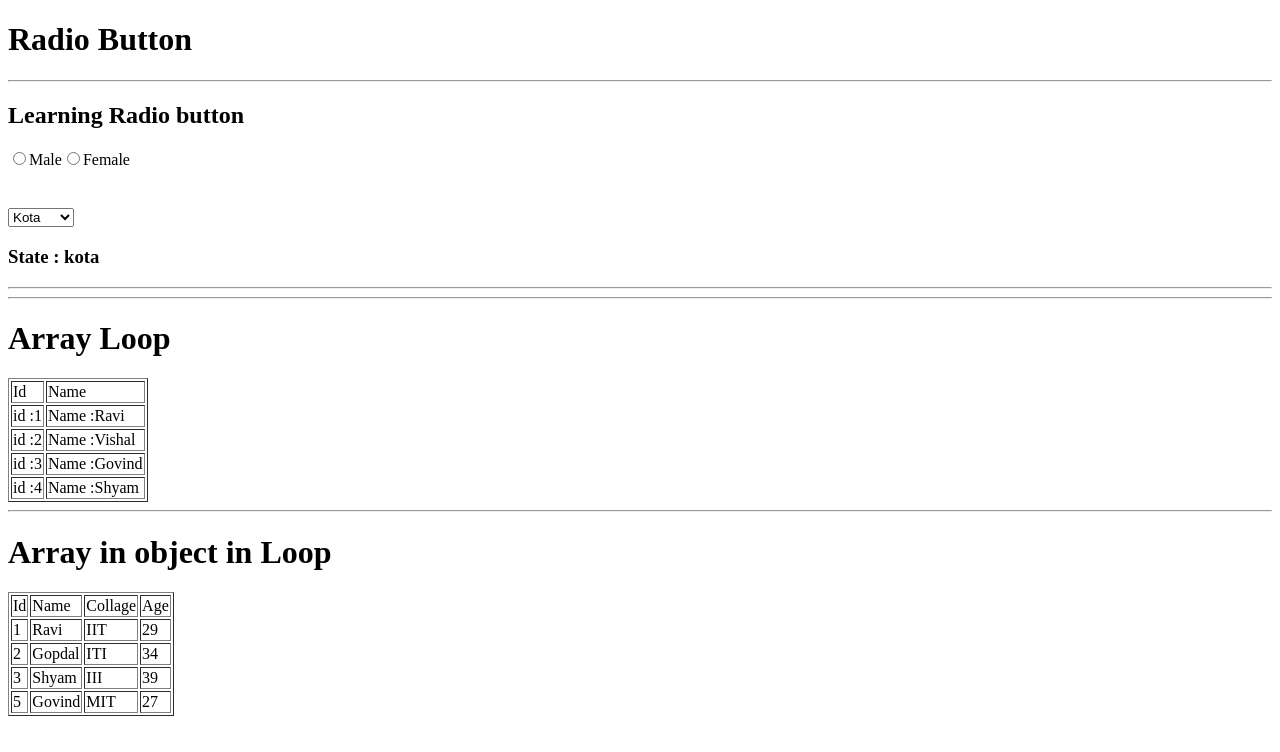
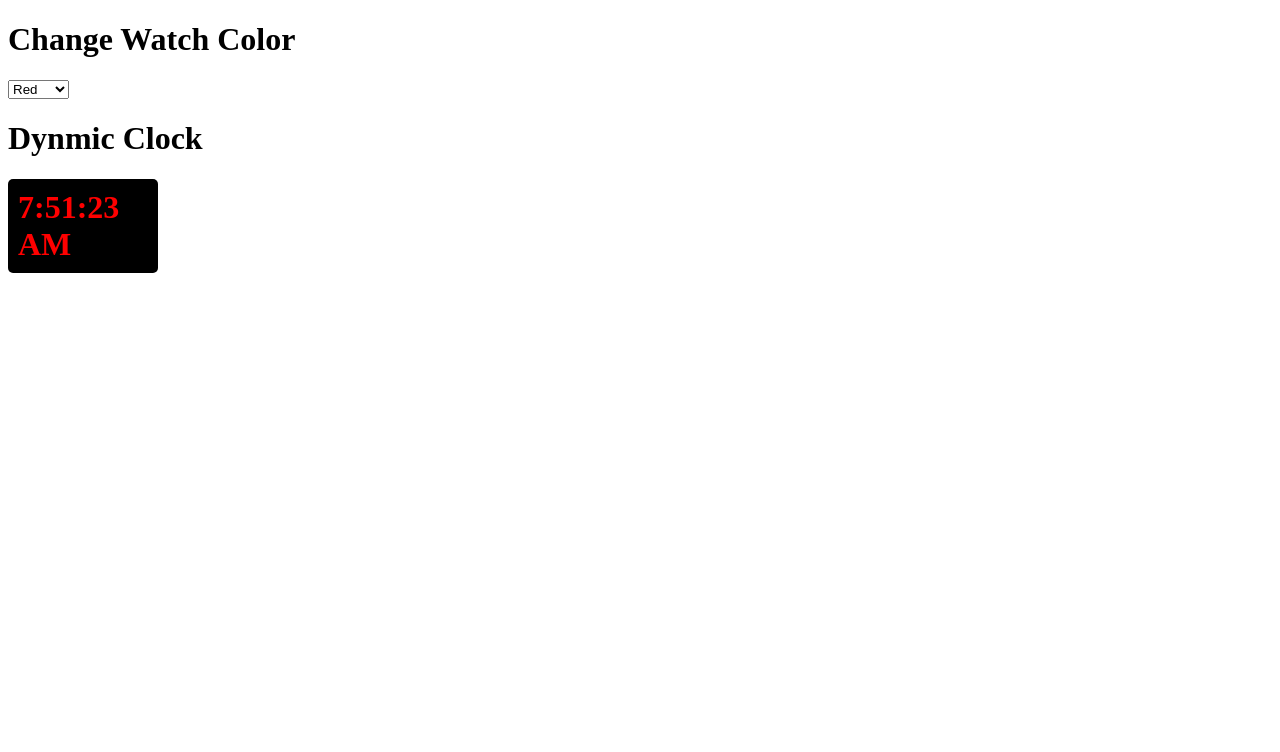
Before and after one commit to ravi-jangid1106/main, a React (Vite) app: page / in a window 1280 px wide. Shown: the top 752 px of the page. Built offline with nearby package versions, Linux system fonts and the light colour scheme.

Commit message:
dynmic clock

```diff
--- a/src/App.jsx
+++ b/src/App.jsx
@@ -4,7 +4,11 @@ import Collage from "./Collage";
 import CheckBoxes from "./Checkboxes";
 import Radio from "./Radio";
 import Table from "./Table";
+import Clockdropdown from "./Clockdropdown";
+import Clock from "./Clock";
+import { useState } from "react";
 function App() {
+  const [color,setColor] = useState("Red");
 // let student1 = {
 //   name : "ravi Jangid",
 //   email : "ravi@test.com"
@@ -39,9 +43,12 @@ function App() {
       <h1> checkboxes in React </h1>
        <CheckBoxes /> */}
 
-       <h1>Radio Button</h1>
+       {/* <h1>Radio Button</h1>
        <Radio />
-       <Table />
+       <Table /> */}
+
+       <Clockdropdown color={setColor}/>
+       <Clock color={color}/>
     </div>
   )
 }
--- /dev/null
+++ b/src/Clock.jsx
@@ -0,0 +1,26 @@
+import { useEffect, useState } from "react";
+
+function Clock({color}){
+    const [time,setTime] = useState(0);
+
+    useEffect(()=>{
+            const timer = setInterval(()=>{
+                setTime(new Date().toLocaleTimeString());
+                    return()=>clearTimeout(timer)
+            },1000)
+        })
+    return(
+        <div>
+            <h1>Dynmic Clock</h1>
+
+
+                <h1 style={
+                    {backgroundColor:"#000",color:color, width:"130px",padding:"10px",borderRadius:"5px"}
+                }>
+                    {time}
+                </h1>
+
+        </div>
+    )
+}
+export default Clock;
--- /dev/null
+++ b/src/Clockdropdown.jsx
@@ -0,0 +1,20 @@
+
+function Clockdropdown({color}){
+
+
+
+    return(
+        <div>
+            <h1>
+                Change Watch Color
+            </h1>
+            <select onChange={(e)=>(color(e.target.value))} defaultValue={color} name="clock" id="clock">
+                <option value="red">Red</option>
+                <option value="yellow">Yellow</option>
+                <option value="gray">Gray</option>
+            </select>
+        </div>
+    )
+}
+
+export default Clockdropdown;
```
